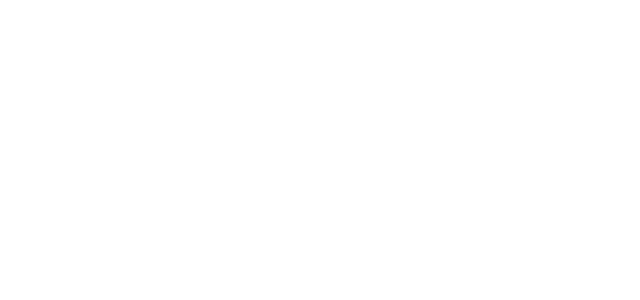
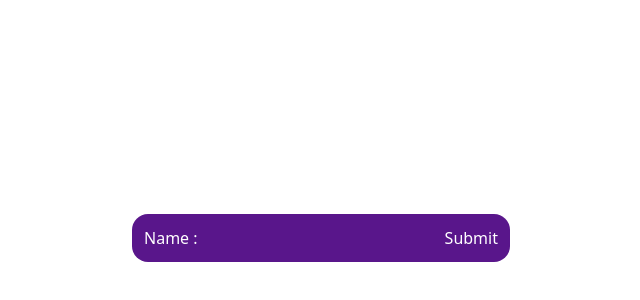
Before and after one commit to PIYUSHDAHLE/React-Code-Practice, a React (Vite) app: page /normal-form in a window 1280 px wide. Before the commit this address had no page. Shown: the part 162-462 px from the top of the page, without its empty margins (319-959 px from the left). Built offline with nearby package versions, Linux system fonts and the light colour scheme.

Commit message:
Normal Form

```diff
--- a/src/App.tsx
+++ b/src/App.tsx
@@ -4,6 +4,7 @@
 import Toggle from "./pages/Toggle"
 import SubmitForm from "./pages/SubmitForm"
 import APIIntegration from "./pages/APIIntegration"
+import NormalForm from "./pages/NormalForm"
 
 const App = () => {
   return (
@@ -15,6 +16,7 @@
         <Route path="/toggle" element={<Toggle />} />
         <Route path="/form" element={<SubmitForm />} />
         <Route path="/api-integration" element={<APIIntegration />} />
+        <Route path="/normal-form" element={<NormalForm />} />
       </Routes>
     </Router>
     </>
--- a/src/layout/Home.tsx
+++ b/src/layout/Home.tsx
@@ -15,6 +15,7 @@
   { id: 2, title: "Toggle Project", path: "/toggle" },
   { id: 3, title: "Submit Form Project", path: "/submit-form" },
   { id: 4, title: "API Integration Project", path: "/api-integration" },
+  { id: 5, title: "Normal Form Project", path: "/normal-form" },
 
 ].map(card => ({
   ...card,
--- /dev/null
+++ b/src/pages/NormalForm.tsx
@@ -0,0 +1,22 @@
+import { useState } from "react";
+
+function NormalForm() {
+  const [email, setEmail] = useState("");
+
+  const handleSubmit = (e: { preventDefault: () => void; }) => {
+    e.preventDefault();
+    console.log(email);
+  };
+
+  return (
+    <div  className="flex w-full h-screen justify-center items-center flex-col gap-2">
+    <form onSubmit={handleSubmit} className="bg-purple-900 text-white p-3 flex gap-2 border-amber-300 rounded-2xl">
+      <label>Name :</label>
+      <input className="outline-none border-white" onChange={(e) => setEmail(e.target.value)} />
+      <button type="submit">Submit</button>
+    </form>
+    </div>
+  );
+}
+
+export default NormalForm
```
